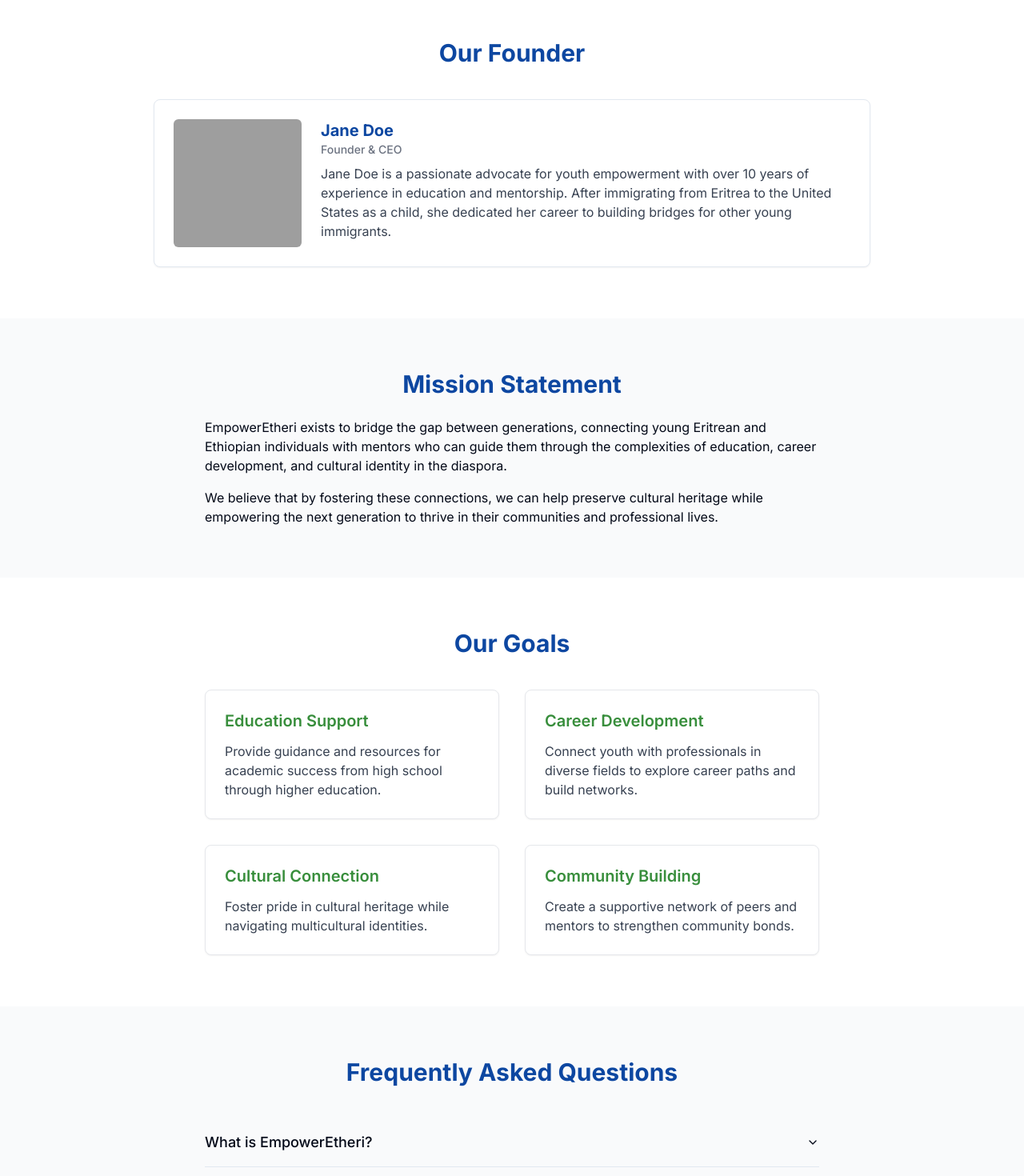
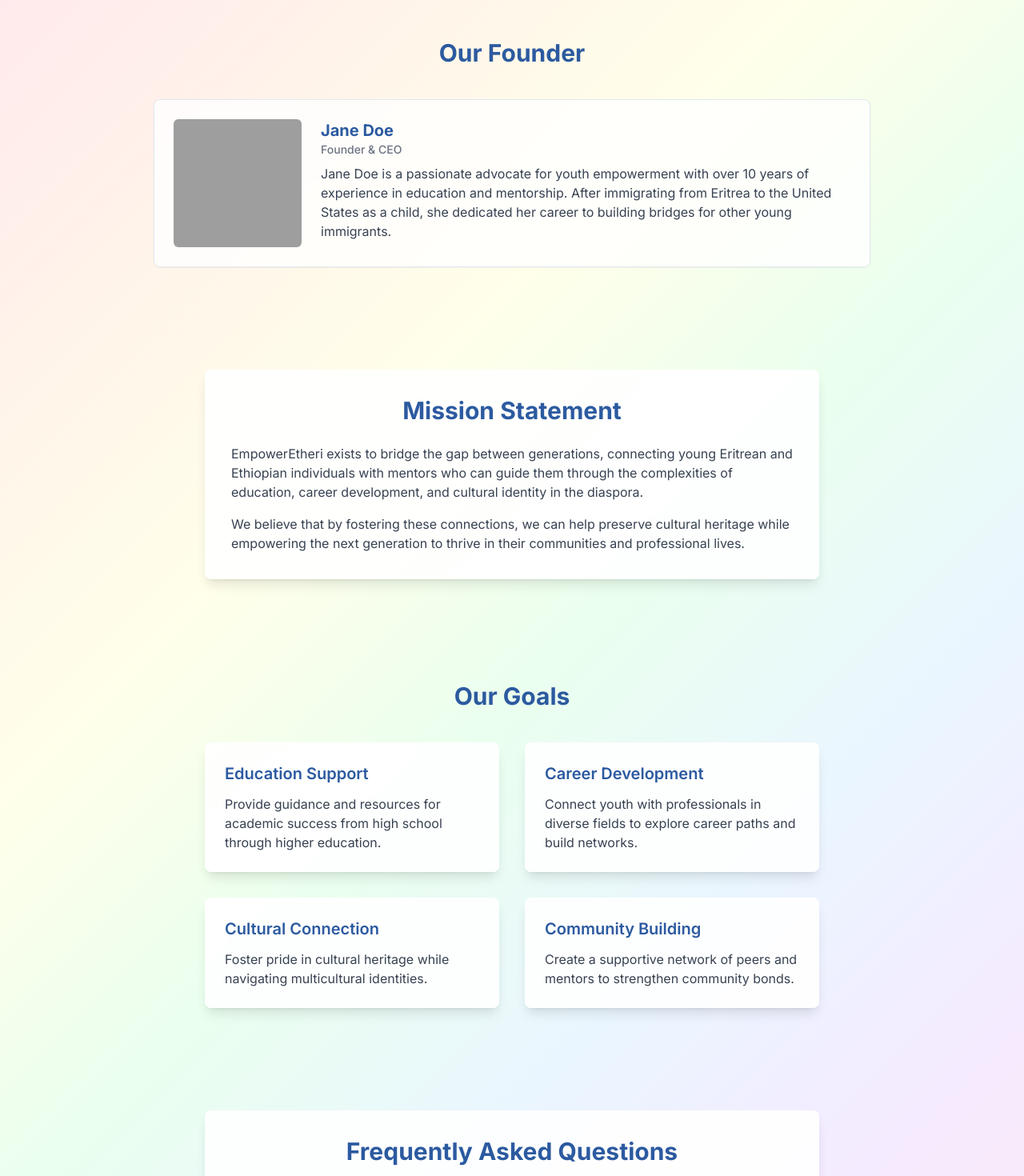
Before and after one commit to mikeiioo/EmpowerEthEriWebsite, a React (Vite) app: page /about in a window 1280 px wide. Shown: the part 80-1550 px from the top of the page at 80% size. Built offline with nearby package versions, Linux system fonts and the light colour scheme; grey boxes are pictures that could not be loaded.

Commit message:
Apply Consistent Color Scheme Across All Pages

```diff
--- a/src/components/ProfileCard.tsx
+++ b/src/components/ProfileCard.tsx
@@ -1,4 +1,3 @@
-
 import React from 'react';
 
 type ProfileCardProps = {
@@ -15,7 +14,7 @@ const ProfileCard = ({ name, role, bio, imageUrl }: ProfileCardProps) => {
         <img src={imageUrl} alt={name} className="profile-image" />
       </div>
       <div className="flex-1">
-        <h3 className="text-xl font-bold text-etheri-blue">{name}</h3>
+        <h3 className="text-xl font-bold event-blue">{name}</h3>
         <p className="text-sm font-medium text-gray-500 mb-2">{role}</p>
         <p className="text-gray-700">{bio}</p>
       </div>
--- a/src/index.css
+++ b/src/index.css
@@ -1,4 +1,3 @@
-
 @import url('https://fonts.googleapis.com/css2?family=Inter:wght@300;400;500;600;700;800&display=swap');
 
 @tailwind base;
@@ -97,12 +96,32 @@
   }
 }
 
+/* Rainbow gradient background */
+.rainbow-gradient {
+  background: linear-gradient(135deg,
+    rgba(255, 182, 193, 0.3) 0%,   /* Light pink */
+    rgba(255, 218, 185, 0.3) 16%,  /* Peach */
+    rgba(255, 255, 186, 0.3) 32%,  /* Light yellow */
+    rgba(186, 255, 201, 0.3) 48%,  /* Light green */
+    rgba(186, 225, 255, 0.3) 64%,  /* Light blue */
+    rgba(221, 186, 255, 0.3) 80%,  /* Light purple */
+    rgba(255, 182, 193, 0.3) 100%  /* Back to light pink */
+  );
+  min-height: 100vh;
+}
+
+/* Blue gradient for headers */
 .gradient-blue {
   @apply bg-gradient-to-r from-etheri-blue to-etheri-lightBlue text-white;
 }
 
+/* Event-style blue text */
+.event-blue {
+  color: #2c5aa0;
+}
+
 .profile-card {
-  @apply flex flex-col md:flex-row gap-6 p-6 rounded-lg border bg-card shadow-sm transition-all hover:shadow-md;
+  @apply flex flex-col md:flex-row gap-6 p-6 rounded-lg border bg-white/80 backdrop-blur-sm shadow-sm transition-all hover:shadow-md;
 }
 
 .profile-image {
@@ -118,5 +137,10 @@
 }
 
 .switch-tab.inactive {
-  @apply bg-gray-100 text-gray-600 hover:bg-gray-200;
+  @apply bg-white/80 text-gray-600 hover:bg-white/90;
 }
+
+/* Card styling for rainbow background */
+.rainbow-card {
+  @apply bg-white/90 backdrop-blur-sm border border-white/20 shadow-lg;
+}
--- a/src/pages/About.tsx
+++ b/src/pages/About.tsx
@@ -1,4 +1,3 @@
-
 import React from 'react';
 import { useLanguage } from '../context/LanguageContext';
 import { Accordion, AccordionContent, AccordionItem, AccordionTrigger } from '@/components/ui/accordion';
@@ -25,7 +24,7 @@ const About = () => {
     },
     {
       question: "How do I become a mentor?",
-      answer: "Professionals with at least 5 years of experience in their field can apply through our Profile page. All mentors undergo a background check and training."
+      answer: "Professionals with at least 5 years of experience in their field can apply through our Directory page. All mentors undergo a background check and training."
     },
     {
       question: "Is the program free?",
@@ -38,11 +37,12 @@ const About = () => {
   ];
 
   return (
+    <div className="rainbow-gradient">
       <div className="flex flex-col">
         {/* Founder Section */}
-      <section className="py-16 bg-white">
+        <section className="py-16">
           <div className="container mx-auto px-4">
-          <h2 className="text-3xl font-bold mb-10 text-center text-etheri-blue">
+            <h2 className="text-3xl font-bold mb-10 text-center event-blue">
               {t('aboutFounder')}
             </h2>
             <div className="max-w-4xl mx-auto">
@@ -57,55 +57,57 @@ const About = () => {
         </section>
 
         {/* Mission Statement */}
-      <section className="py-16 bg-gray-50">
+        <section className="py-16">
           <div className="container mx-auto px-4">
             <div className="max-w-3xl mx-auto">
-            <h2 className="text-3xl font-bold mb-6 text-center text-etheri-blue">
+              <div className="rainbow-card rounded-lg p-8">
+                <h2 className="text-3xl font-bold mb-6 text-center event-blue">
                   {t('missionStatement')}
                 </h2>
                 <div className="prose prose-lg mx-auto">
-              <p className="mb-4">
+                  <p className="mb-4 text-gray-700">
                     EmpowerEtheri exists to bridge the gap between generations, connecting young Eritrean and
                     Ethiopian individuals with mentors who can guide them through the complexities of education,
                     career development, and cultural identity in the diaspora.
                   </p>
-              <p>
+                  <p className="text-gray-700">
                     We believe that by fostering these connections, we can help preserve cultural heritage
                     while empowering the next generation to thrive in their communities and professional lives.
                   </p>
                 </div>
               </div>
             </div>
+          </div>
         </section>
 
         {/* Our Goals */}
-      <section className="py-16 bg-white">
+        <section className="py-16">
           <div className="container mx-auto px-4">
             <div className="max-w-3xl mx-auto">
-            <h2 className="text-3xl font-bold mb-6 text-center text-etheri-blue">
+              <h2 className="text-3xl font-bold mb-6 text-center event-blue">
                 {t('ourGoals')}
               </h2>
               <div className="grid grid-cols-1 md:grid-cols-2 gap-8 mt-10">
-              <div className="p-6 border border-gray-200 rounded-lg bg-white shadow-sm">
-                <h3 className="text-xl font-semibold mb-3 text-etheri-green">Education Support</h3>
+                <div className="rainbow-card p-6 rounded-lg">
+                  <h3 className="text-xl font-semibold mb-3 event-blue">Education Support</h3>
                   <p className="text-gray-700">
                     Provide guidance and resources for academic success from high school through higher education.
                   </p>
                 </div>
-              <div className="p-6 border border-gray-200 rounded-lg bg-white shadow-sm">
-                <h3 className="text-xl font-semibold mb-3 text-etheri-green">Career Development</h3>
+                <div className="rainbow-card p-6 rounded-lg">
+                  <h3 className="text-xl font-semibold mb-3 event-blue">Career Development</h3>
                   <p className="text-gray-700">
                     Connect youth with professionals in diverse fields to explore career paths and build networks.
                   </p>
                 </div>
-              <div className="p-6 border border-gray-200 rounded-lg bg-white shadow-sm">
-                <h3 className="text-xl font-semibold mb-3 text-etheri-green">Cultural Connection</h3>
+                <div className="rainbow-card p-6 rounded-lg">
+                  <h3 className="text-xl font-semibold mb-3 event-blue">Cultural Connection</h3>
                   <p className="text-gray-700">
                     Foster pride in cultural heritage while navigating multicultural identities.
                   </p>
                 </div>
-              <div className="p-6 border border-gray-200 rounded-lg bg-white shadow-sm">
-                <h3 className="text-xl font-semibold mb-3 text-etheri-green">Community Building</h3>
+                <div className="rainbow-card p-6 rounded-lg">
+                  <h3 className="text-xl font-semibold mb-3 event-blue">Community Building</h3>
                   <p className="text-gray-700">
                     Create a supportive network of peers and mentors to strengthen community bonds.
                   </p>
@@ -116,16 +118,17 @@ const About = () => {
         </section>
 
         {/* FAQ Section */}
-      <section className="py-16 bg-gray-50">
+        <section className="py-16">
           <div className="container mx-auto px-4">
             <div className="max-w-3xl mx-auto">
-            <h2 className="text-3xl font-bold mb-10 text-center text-etheri-blue">
+              <div className="rainbow-card rounded-lg p-8">
+                <h2 className="text-3xl font-bold mb-10 text-center event-blue">
                   {t('faq')}
                 </h2>
                 <Accordion type="single" collapsible className="w-full">
                   {faqItems.map((item, index) => (
                     <AccordionItem key={index} value={`item-${index}`}>
-                  <AccordionTrigger className="text-lg font-medium">
+                      <AccordionTrigger className="text-lg font-medium event-blue">
                         {item.question}
                       </AccordionTrigger>
                       <AccordionContent className="text-gray-700">
@@ -136,7 +139,9 @@ const About = () => {
                 </Accordion>
               </div>
             </div>
+          </div>
         </section>
+      </div>
     </div>
   );
 };
--- a/src/pages/Directory.tsx
+++ b/src/pages/Directory.tsx
@@ -1,4 +1,3 @@
-
 import React, { useState } from 'react';
 import { useLanguage } from '../context/LanguageContext';
 import ProfileCard from '../components/ProfileCard';
@@ -150,15 +149,16 @@ const Directory = () => {
   ];
 
   return (
-    <div className="bg-gray-50 py-16">
+    <div className="rainbow-gradient">
+      <div className="py-16">
         <div className="container mx-auto px-4">
-        <h1 className="text-3xl font-bold mb-10 text-center text-etheri-blue">
+          <h1 className="text-3xl font-bold mb-10 text-center event-blue">
             {t('navDirectory')}
           </h1>
 
           {/* Tab Switcher */}
           <div className="flex justify-center mb-10">
-          <div className="inline-flex p-1 bg-gray-200 rounded-full">
+            <div className="inline-flex p-1 bg-white/80 backdrop-blur-sm rounded-full">
               <button
                 className={`switch-tab ${activeTab === 'mentors' ? 'active' : 'inactive'}`}
                 onClick={() => setActiveTab('mentors')}
@@ -178,7 +178,7 @@ const Directory = () => {
           <div className="max-w-5xl mx-auto">
             {activeTab === 'mentors' && (
               <div>
-              <h2 className="text-2xl font-bold mb-6 text-etheri-blue">
+                <h2 className="text-2xl font-bold mb-6 event-blue">
                   {t('directoryMentors')}
                 </h2>
                 <div className="grid grid-cols-1 gap-6">
@@ -197,7 +197,7 @@ const Directory = () => {
 
             {activeTab === 'contacts' && (
               <div>
-              <h2 className="text-2xl font-bold mb-6 text-etheri-blue">
+                <h2 className="text-2xl font-bold mb-6 event-blue">
                   {t('directoryContacts')}
                 </h2>
                 <div className="grid grid-cols-1 gap-6">
@@ -216,6 +216,7 @@ const Directory = () => {
           </div>
         </div>
       </div>
+    </div>
   );
 };
 
--- a/src/pages/Resources.tsx
+++ b/src/pages/Resources.tsx
@@ -1,4 +1,3 @@
-
 import React from 'react';
 import { useLanguage } from '../context/LanguageContext';
 
@@ -6,15 +5,19 @@ const Resources = () => {
   const { t } = useLanguage();
 
   return (
-    <div className="bg-gray-50 py-16">
+    <div className="rainbow-gradient">
+      <div className="py-16">
         <div className="container mx-auto px-4">
-        <h1 className="text-3xl font-bold mb-10 text-center text-etheri-blue">
+          <h1 className="text-3xl font-bold mb-10 text-center event-blue">
             {t('navResources')}
           </h1>
           <div className="max-w-3xl mx-auto">
-          <p className="text-lg text-center text-gray-600">
+            <div className="rainbow-card rounded-lg p-8 text-center">
+              <p className="text-lg text-gray-700">
                 Resources page content coming soon.
               </p>
+            </div>
+          </div>
         </div>
       </div>
     </div>
```
Also changed, not shown: src/pages/Home.tsx (+25 -19 lines). Lines whose indentation alone changed are shown as unchanged.
